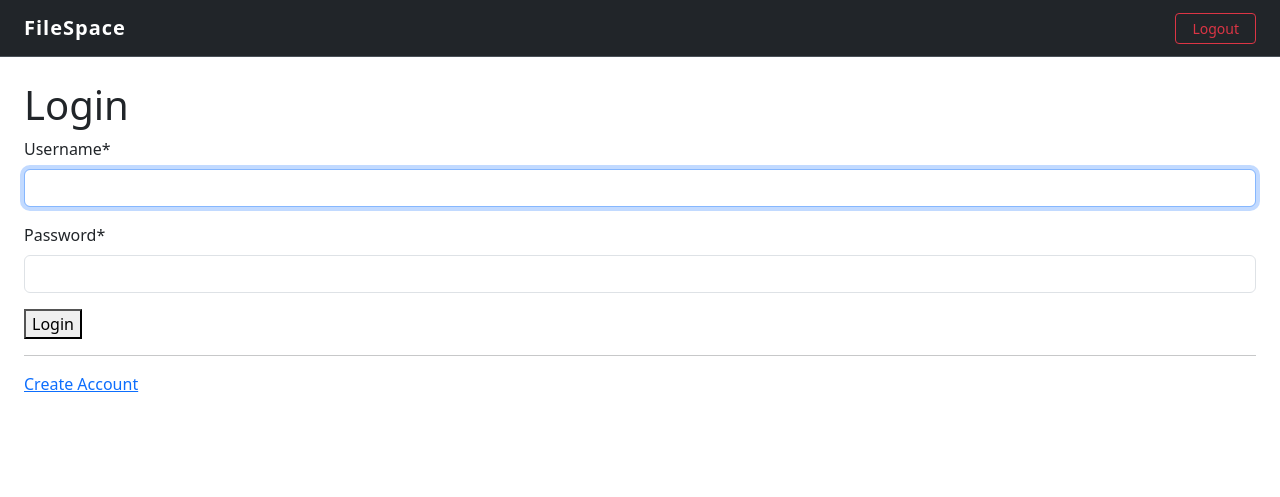
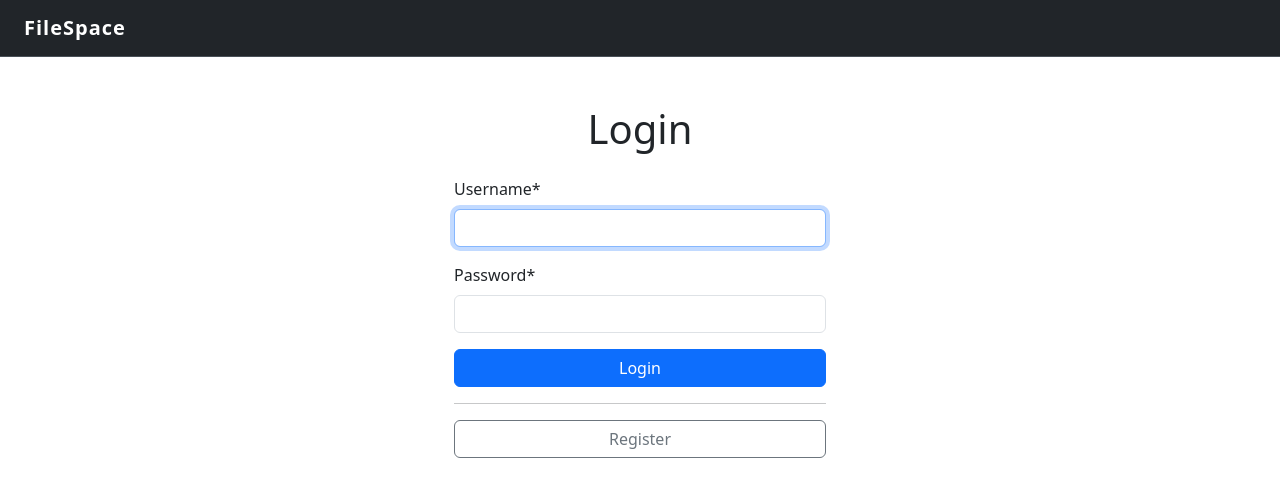
Before and after one commit to KafetzisThomas/FileSpace, a Django app: page /user/login/ in a window 1280 px wide. Shown: the top 497 px of the page. Run offline with Django 5.2, Linux system fonts and the light colour scheme; some libraries are stand-ins or nearby versions.

Commit message:
Update styles for login and register templates

```diff
--- a/templates/base.html
+++ b/templates/base.html
@@ -20,6 +20,7 @@
                 <span class="navbar-toggler-icon"></span>
             </button>
 
+            {% if user.is_authenticated %}
                 <div class="collapse navbar-collapse" id="navbarSupportedContent">
                     <ul class="navbar-nav ms-auto mb-2 mb-lg-0">
                         <li class="nav-item">
@@ -30,6 +31,7 @@
                         </li>
                     </ul>
                 </div>
+            {% endif %}
         </div>
     </nav>
     <!-- navbar end -->
--- a/templates/users/login.html
+++ b/templates/users/login.html
@@ -4,12 +4,16 @@
 {% block title %}Login{% endblock title %}
 
 {% block content %}
-    <h1>Login</h1>
-    <form method="post">
-        {% csrf_token %}
-        {{ form|crispy }}
-        <button type="submit">Login</button>
-    </form>
-    <hr>
-    <a href="{% url 'users:register' %}">Create Account</a>
+    <div class="container d-flex justify-content-center">
+        <div class="col-12 col-md-6 col-lg-4">
+            <h1 class="text-center mt-4 mb-4">Login</h1>
+            <form method="post">
+                {% csrf_token %}
+                {{ form|crispy }}
+                <button type="submit" class="btn btn-primary w-100">Login</button>
+            </form>
+            <hr>
+            <a href="{% url 'users:register' %}" class="btn btn-outline-secondary w-100">Register</a>
+        </div>
+    </div>
 {% endblock content %}
```
Also changed, not shown: templates/users/register.html (+12 -8 lines). Lines whose indentation alone changed are shown as unchanged.
